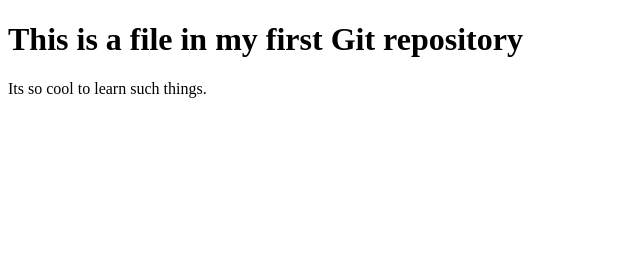
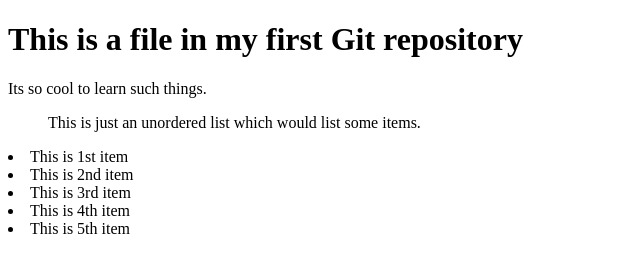
Before and after one commit to Sahana-123-KK/2nd-Repository, a plain HTML site: page index.html in a window 1280 px wide. Shown: the whole page, without its empty margins (0-640 px from the left). Drawn offline with Linux system fonts and the light colour scheme.

Commit message:
2nd Version

```diff
--- a/index.html
+++ b/index.html
@@ -9,5 +9,11 @@
 <body>
     <h1>This is a file in my first Git repository</h1>
     <p>Its so cool to learn such things.</p>
+    <ul>This is just an unordered list which would list some items.</ul>
+    <li>This is 1st item</li>
+    <li>This is 2nd item</li>
+    <li>This is 3rd item</li>
+    <li>This is 4th item</li>
+    <li>This is 5th item</li>
 </body>
 </html>
```
